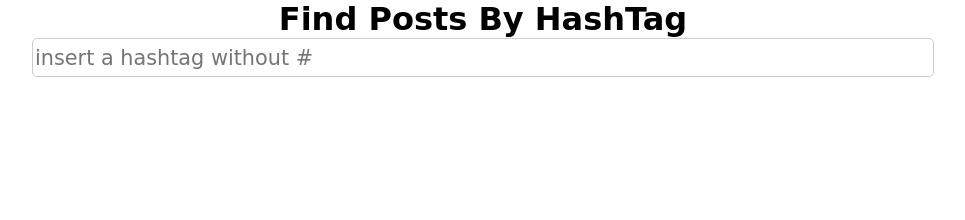
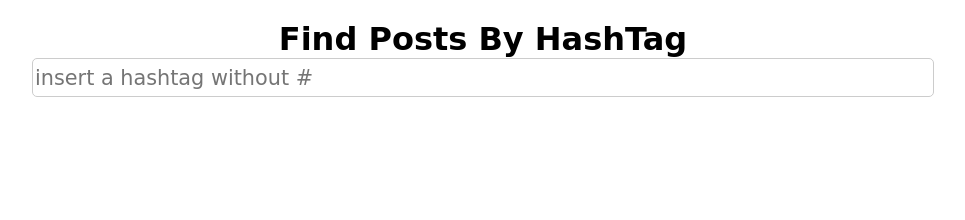
Before and after one commit to iagocavalcante/pwa, a plain HTML site: page instagram_test/public/index.html in a window 1280 px wide. Shown: the whole page, without its empty margins (157-1122 px from the left). Drawn offline with nearby package versions, Linux system fonts and the light colour scheme; a web font is replaced by a local one.

Commit message:
Adicionar margin-top

```diff
--- a/instagram_test/public/index.html
+++ b/instagram_test/public/index.html
@@ -14,6 +14,10 @@
       overflow-x: hidden;
       font-family: 'Gugi', cursive;
       margin: 0px;
+    }
+
+    body {
+      margin-top: 20px;
     }
 
     .container {
```
